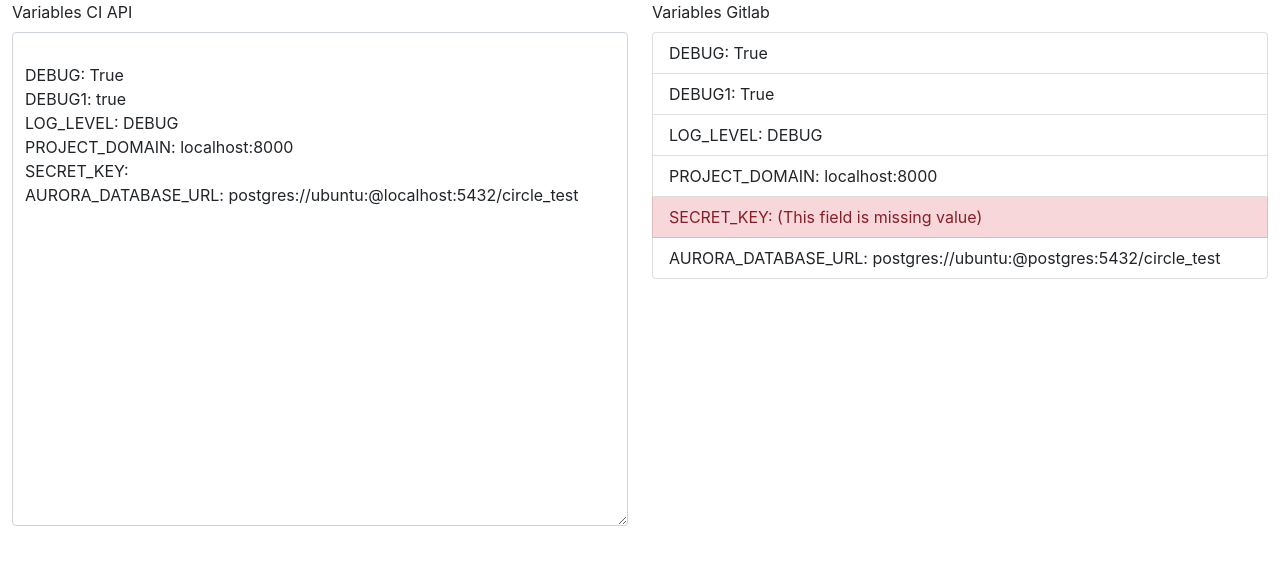
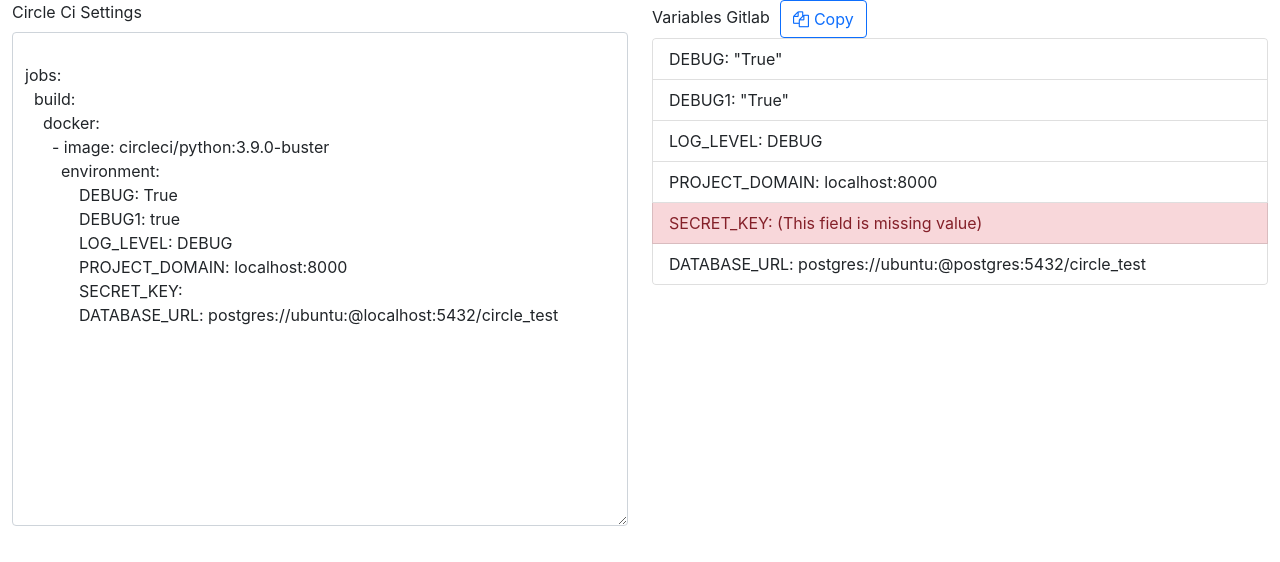
Before and after one commit to Bernardoow/gitlab, a React (Create React App) app: page / in a window 1280 px wide. Shown: the top 562 px of the page. Built offline with nearby package versions, Linux system fonts and the light colour scheme.

Commit message:
add copy test.

```diff
--- a/package.json
+++ b/package.json
@@ -6,6 +6,7 @@
     "@testing-library/jest-dom": "^5.11.10",
     "@testing-library/react": "^11.2.6",
     "@testing-library/user-event": "^12.8.3",
+    "copy-to-clipboard": "^3.3.1",
     "js-yaml": "^3.14.1",
     "react": "^17.0.2",
     "react-dom": "^17.0.2",
--- a/public/index.html
+++ b/public/index.html
@@ -27,6 +27,7 @@
     <title>React App</title>
     <link href="https://cdn.jsdelivr.net/npm/bootstrap@5.0.0-beta3/dist/css/bootstrap.min.css" rel="stylesheet"
         integrity="sha384-eOJMYsd53ii+scO/bJGFsiCZc+5NDVN2yr8+0RDqr0Ql0h+rP48ckxlpbzKgwra6" crossorigin="anonymous">
+    <link rel="stylesheet" href="https://cdnjs.cloudflare.com/ajax/libs/font-awesome/4.7.0/css/font-awesome.min.css">
   </head>
   <body>
     <noscript>You need to enable JavaScript to run this app.</noscript>
--- a/src/App.js
+++ b/src/App.js
@@ -1,70 +1,6 @@
-import logo from "./logo.svg";
 import "./App.css";
 
 import CircleVariableToGitlabVariables from "./circleVariableToGitlabVariables";
-
-import js_yaml from "js-yaml";
-
-let text = `
-          DEBUG: True
-          LOG_LEVEL: DEBUG
-          PROJECT_DOMAIN: localhost:8000
-          SECRET_KEY: secret
-          AURORA_DATABASE_URL: postgres://ubuntu:@localhost:5432/circle_test
-          SENTRY_DSN: https://id:pass@sentry.io/199884
-          INTERNAL_AUTHENTICATION_API_URL: http://localhost:8001/v1/
-          INTERNAL_AUTHENTICATION_API_TOKEN: token
-          INTERNAL_AUTH_TIMEOUT: 2
-          SELLER_AUTHENTICATION_API_URL: http://localhost:8003/v1/auth/
-          TEST_SELLER_AUTHENTICATION_API_TOKEN: token
-          SNS_DRY_RUN: False
-          CACHE_URL: locmem://
-          CACHED_SERIALIZER_TIMEOUT: 3600
-          OIDC_ENDPOINT: http://localhost:8003/openid
-          USERINFO_ENDPOINT: http://localhost:8003/v1/users/
-          OIDC_AUDIENCES: belinha
-          HTTPS_REQUIRED: false
-          INTERNAL_ORIGINS: v1,v2api,catalog,spreadsheet
-          PRICE_ENABLED_CHANNELS: amazon,b2w,carrefour,cnova,colombo,digitalweb,leroymerlin,luanet,madeiramadeira,mercadolivre,saraiva,zoom
-          ELASTIC_APM_SERVICE_NAME: products-api
-          ELASTIC_APM_SECRET_TOKEN: token
-          ELASTIC_APM_SERVER_URL: http://localhost:8200
-          ELASTIC_APM_DISABLE_SEND: True
-          ELASTIC_APM_SERVER_TIMEOUT: 10
-          ELASTIC_APM_TRANSACTION_MAX_SPANS: "20"
-          ELASTIC_APM_TRANSACTION_SAMPLE_RATE: "0.1"
-
-          OIDC_RSA_PUBLIC_KEY: OIDC_RSA_PUBLIC_KEY
-
-          LOGENTRIES_TOKEN: token
-`;
-
-try {
-  const doc = js_yaml.load(text);
-  console.log(doc);
-  //   for (const [key, value] of Object.entries(doc)) {
-  //     console.log(`${key}: ${value}`);
-  //   }
-  const test = Array.from(doc);
-  console.log(test);
-  console.log(Array.from(doc));
-  console.log(
-    "teste",
-    Object.entries(doc).reduce((accumulator, [key, value]) => {
-      if (typeof value === "boolean") {
-        value = value
-          .toString()
-          .replace("false", "False")
-          .replace("true", "True");
-      }
-
-      accumulator[key] = value;
-      return accumulator;
-    }, {})
-  );
-} catch (e) {
-  console.log(e);
-}
 
 function App() {
   return (
--- a/src/circleVariableToGitlabVariables.jsx
+++ b/src/circleVariableToGitlabVariables.jsx
@@ -1,5 +1,6 @@
 import React, { useEffect, useState } from "react";
 import js_yaml from "js-yaml";
+import copy from "copy-to-clipboard";
 import { variables as variablesExample } from "./exampleData";
 
 class ErrorApp {
@@ -16,9 +17,66 @@
 }
 
 const CircleVariableToGitlabVariables = () => {
-  const [variables, SetVariables] = useState(variablesExample);
-  const [fixedVariables, SetFixedVariables] = useState();
+  const [circleCiSettings, SetCircleCiSettings] = useState(variablesExample);
+  const [gitlabVariables, SetGitlabVariables] = useState([]);
+  const [circleCiYamlStatus, SetCircleCiYamlStatus] = useState({
+    hasProblem: false,
+    message: undefined,
+  });
+  function circleCiSettingsChange(event) {
+    SetCircleCiSettings(event.target.value);
+  }
+
+  function onClickCopy() {
+    const textToClipboard = gitlabVariables.reduce((acc, currentValue) => {
+      acc += `${currentValue.key}: ${currentValue.value}\n`;
+      return acc;
+    }, "");
+    copy(textToClipboard);
+  }
+
   useEffect(() => {
+    const readYaml = (text) => {
+      try {
+        const doc = js_yaml.load(text);
+        SetCircleCiYamlStatus({
+          hasProblem: false,
+          message: undefined,
+        });
+        return doc;
+      } catch (e) {
+        SetCircleCiYamlStatus({
+          hasProblem: true,
+          message: "Invalid Yaml Data",
+        });
+        return {};
+      }
+    };
+
+    const searchEnvironmentEntries = (yamlData) => {
+      try {
+        yamlData.hasOwnProperty("jobs") &&
+          yamlData.jobs.hasOwnProperty("build") &&
+          yamlData.jobs.build.hasOwnProperty("docker");
+
+        SetCircleCiYamlStatus({
+          hasProblem: false,
+          message: undefined,
+        });
+        const data = yamlData.jobs.build.docker;
+
+        return data.reduce((acc, current) => {
+          return { ...acc, ...current.environment };
+        }, {});
+      } catch {
+        SetCircleCiYamlStatus({
+          hasProblem: true,
+          message: "Yaml Data is missing path jobs.build.docker",
+        });
+        return {};
+      }
+    };
+
     const createVariables = (obj) => {
       return Object.entries(obj).map(([key, value]) => {
         return new Variable(key, value);
@@ -30,8 +88,9 @@
         if (typeof entry.value === "boolean") {
           entry.value = entry.value
             .toString()
-            .replace("false", "False")
-            .replace("true", "True");
+            .toLowerCase()
+            .replace("false", '"False"')
+            .replace("true", '"True"');
         }
         return entry;
       });
@@ -56,24 +115,23 @@
     };
 
     const functions = [
-      js_yaml.load,
+      readYaml,
+      searchEnvironmentEntries,
       createVariables,
       fixBooleanValues,
       fixDatabaseUrl,
       checkNullValue,
     ];
 
-    const variablesLoaded = functions.reduce((accumulator, func) => {
+    const result = functions.reduce((accumulator, func) => {
       return func(accumulator);
-    }, variables);
+    }, circleCiSettings);
 
-    SetFixedVariables(variablesLoaded);
-  }, [variables]);
+    SetGitlabVariables(result);
+  }, [circleCiSettings]);
 
   function createHtmlList() {
-    if (fixedVariables) {
-      console.log(fixedVariables);
-      const htmlList = fixedVariables.map((entry) => {
+    const htmlList = gitlabVariables.map((entry) => {
       let className = "list-group-item";
       if (entry.error) {
         className += " list-group-item-danger";
@@ -87,30 +145,52 @@
     });
     return htmlList;
   }
-  }
 
   return (
     <div className="row">
       <div className="col">
+        {circleCiYamlStatus.hasProblem ? (
+          <p className="alert alert-danger" role="alert">
+            {circleCiYamlStatus.message}
+          </p>
+        ) : (
+          ""
+        )}
         <div class="mb-3">
           <label for="variables" class="form-label">
-            Variables CI API
+            Circle Ci Settings
           </label>
           <textarea
             className="form-control"
-            id="pyProjectToml"
-            value={variables}
-            // onChange={pyProjectFileHandleChange}
+            id="circleCiSettings"
+            value={circleCiSettings}
+            onChange={circleCiSettingsChange}
             rows="20"
           ></textarea>
         </div>
       </div>
+      {gitlabVariables.length > 0 && (
         <div className="col">
-        <div class="mb-3">
-          <label class="form-label">Variables Gitlab</label>
-          <ul className="list-group">{createHtmlList()}</ul>
+          <div className="mb-3">
+            <label className="form-label">Variables Gitlab</label>
+            <button
+              type="button"
+              className="btn btn-outline-primary"
+              style={{ "margin-left": "10px" }}
+              onClick={onClickCopy}
+            >
+              <i className="fa fa-copy" style={{ "padding-right": "5px" }}></i>
+              Copy
+            </button>
+            <ul
+              className="list-group"
+              style={{ "max-height": "90vh", overflow: "scroll" }}
+            >
+              {createHtmlList()}
+            </ul>
           </div>
         </div>
+      )}
     </div>
   );
 };
--- a/src/exampleData.js
+++ b/src/exampleData.js
@@ -1,8 +1,13 @@
 export const variables = `
-DEBUG: True
-DEBUG1: true
-LOG_LEVEL: DEBUG
-PROJECT_DOMAIN: localhost:8000
-SECRET_KEY:
-AURORA_DATABASE_URL: postgres://ubuntu:@localhost:5432/circle_test
+jobs:
+  build:
+    docker:
+      - image: circleci/python:3.9.0-buster
+        environment:
+            DEBUG: True
+            DEBUG1: true
+            LOG_LEVEL: DEBUG
+            PROJECT_DOMAIN: localhost:8000
+            SECRET_KEY:
+            DATABASE_URL: postgres://ubuntu:@localhost:5432/circle_test
 `;
```
Also changed, not shown: 1 other file (tests, documents, lock files or other folders). Lines whose indentation alone changed are shown as unchanged.
